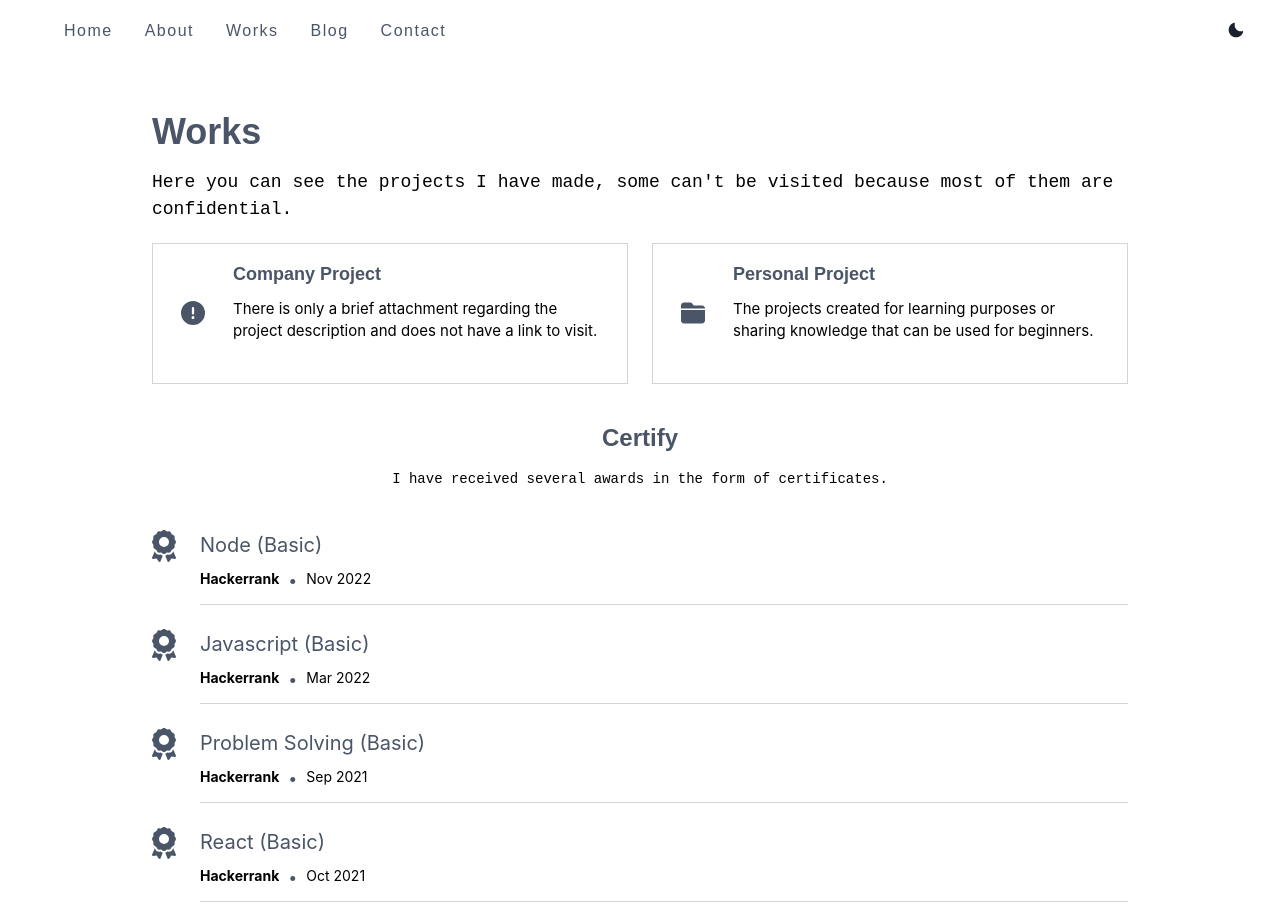
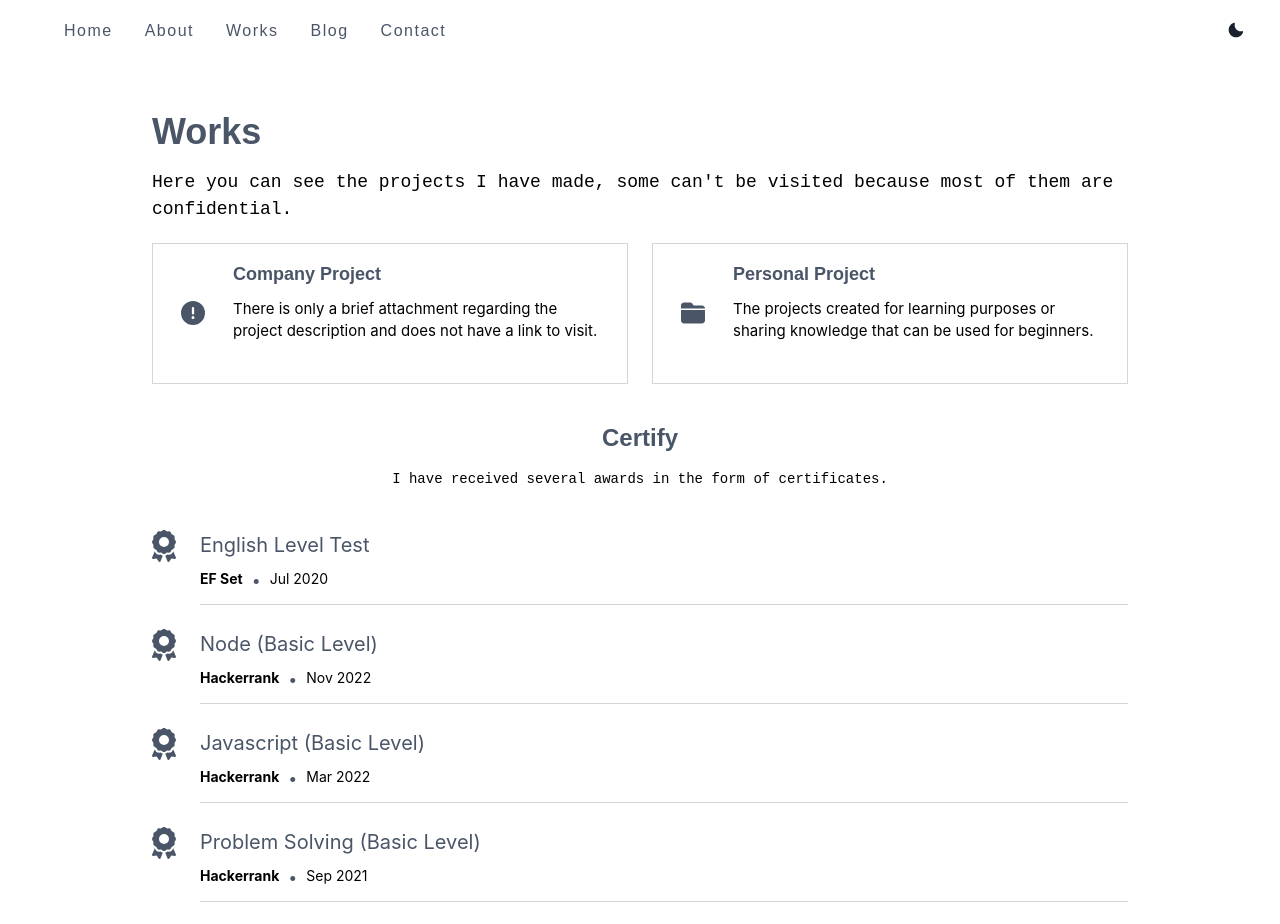
Before and after one commit to feryrmdhn/bio, a React (Create React App) app: page /work in a window 1280 px wide. Shown: the top 924 px of the page. Built offline with nearby package versions, Linux system fonts and the light colour scheme.

Commit message:
update link contact

```diff
--- a/src/components/Header/index.tsx
+++ b/src/components/Header/index.tsx
@@ -268,7 +268,7 @@ const NAV_ITEMS: Array<NavItem> = [
             },
             {
                 label: 'Discord',
-                href: '#',
+                href: 'https://discord.gg/CzC6KuZW',
             },
         ],
     },
--- a/src/data/mockData.ts
+++ b/src/data/mockData.ts
@@ -172,37 +172,37 @@ export const myJob: Array<Jobs> = [
 export const myCerfitiface: Array<Certificate> = [
     {
         id: 1,
-        title: 'Node (Basic)',
+        title: 'English Level Test',
+        award: 'EF Set',
+        href: 'https://www.efset.org/cert/LVXeAD',
+        date: 'Jul 2020'
+    },
+    {
+        id: 2,
+        title: 'Node (Basic Level)',
         award: 'Hackerrank',
         href: 'https://www.hackerrank.com/certificates/b548bf122937',
         date: 'Nov 2022'
     },
     {
-        id: 2,
-        title: 'Javascript (Basic)',
+        id: 3,
+        title: 'Javascript (Basic Level)',
         award: 'Hackerrank',
         href: 'https://www.hackerrank.com/certificates/649b4a3fba2a',
         date: 'Mar 2022'
     },
     {
-        id: 3,
-        title: 'Problem Solving (Basic)',
+        id: 4,
+        title: 'Problem Solving (Basic Level)',
         award: 'Hackerrank',
         href: 'https://www.hackerrank.com/certificates/5275453ed6e2',
         date: 'Sep 2021'
     },
     {
-        id: 4,
-        title: 'React (Basic)',
+        id: 5,
+        title: 'React (Basic Level)',
         award: 'Hackerrank',
         href: 'https://www.hackerrank.com/certificates/f606a3ed992c',
         date: 'Oct 2021'
-    },
-    {
-        id: 5,
-        title: 'English Level Test',
-        award: 'EF Set',
-        href: 'https://www.efset.org/cert/LVXeAD',
-        date: 'Jul 2020'
     }
 ]
```
